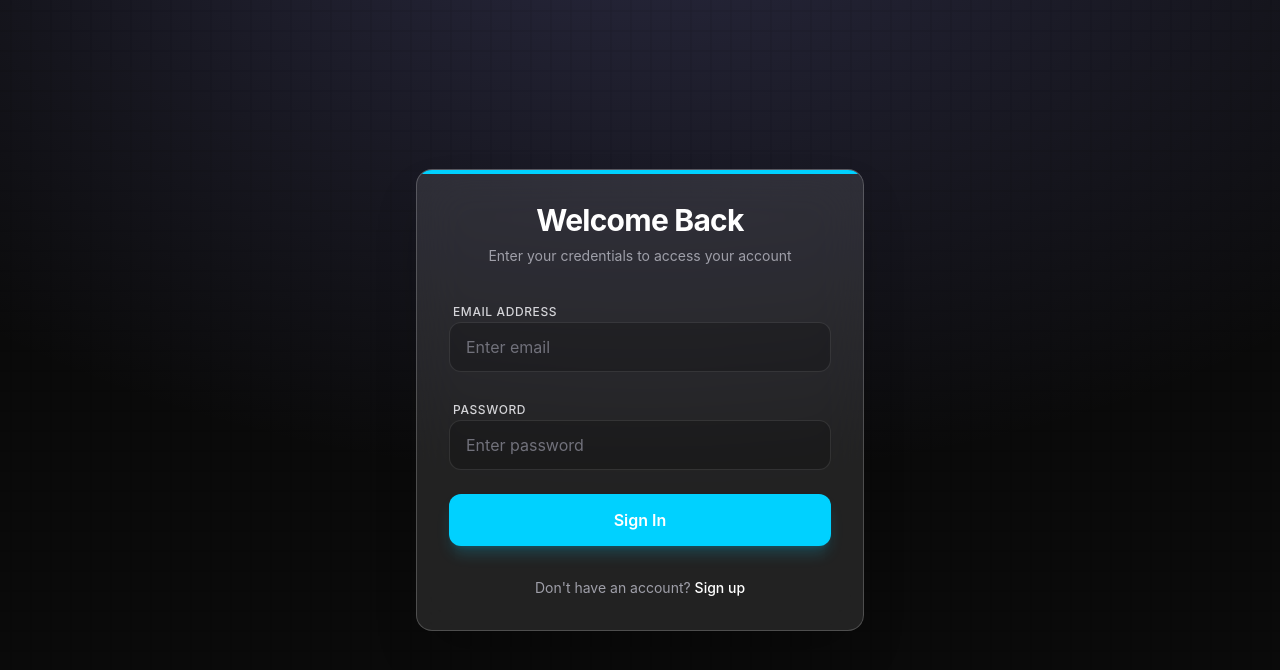
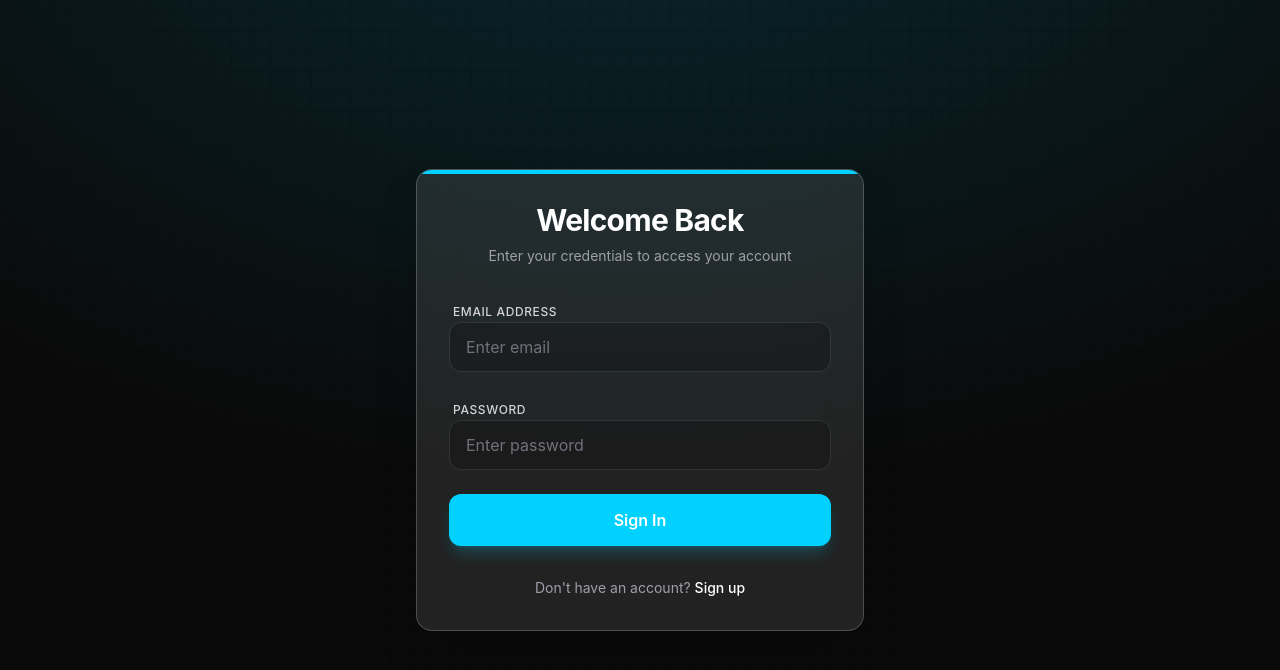
Before and after one commit to priyanshuranjan16/CodeForge-Frontend, a Next.js app: page / in a window 1280 px wide. Shown: the top 670 px of the page. Built offline with nearby package versions, Linux system fonts and the light colour scheme; no server answers.

Commit message:
improved background

```diff
--- a/app/page.tsx
+++ b/app/page.tsx
@@ -2,7 +2,7 @@ import AuthForm from "../components/AuthForm";
 
 export default function Home() {
   return (
-    <main suppressHydrationWarning className="flex min-h-screen flex-col items-center justify-center bg-[#0a0a0a] bg-[radial-gradient(ellipse_80%_80%_at_50%_-20%,rgba(120,119,198,0.3),rgba(255,255,255,0))] px-4">
+    <main suppressHydrationWarning className="flex min-h-screen flex-col items-center justify-center bg-[#0a0a0a] bg-[radial-gradient(ellipse_80%_80%_at_50%_-20%,rgba(0,209,255,0.15),rgba(255,255,255,0))] px-4">
       <div className="absolute inset-0 bg-[url('/grid.svg')] bg-center [mask-image:linear-gradient(180deg,white,rgba(255,255,255,0))] pointer-events-none opacity-20"></div>
       <AuthForm />
     </main>
```
